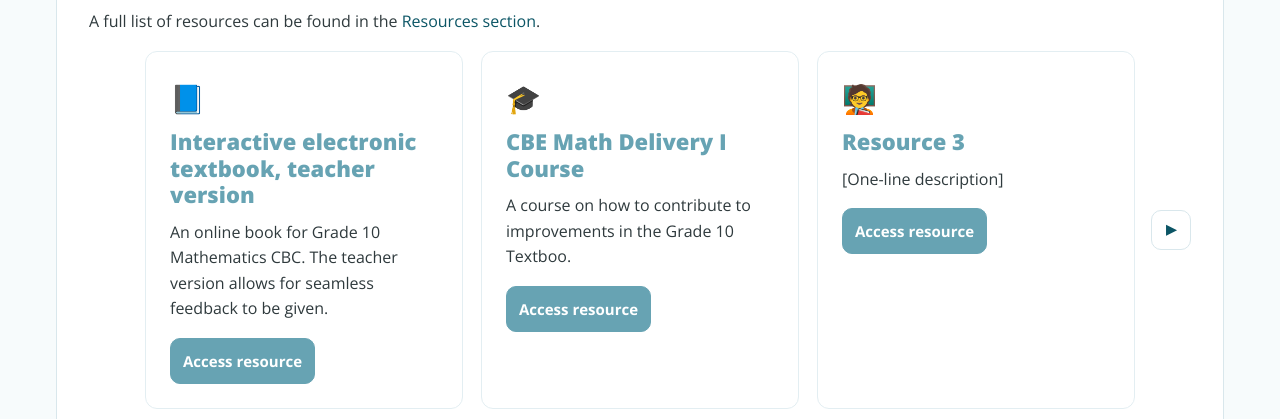
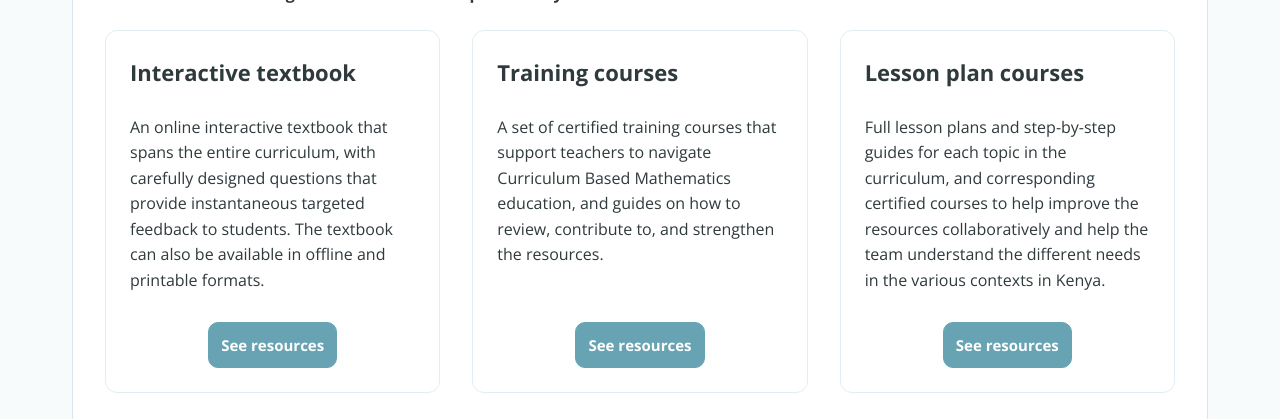
Before and after one commit to IDEMSInternational/cbckenyamathematics, a plain HTML site: page index.html in a window 1280 px wide. Shown: the part 579-998 px from the top of the page. Drawn offline with nearby package versions, Linux system fonts and the light colour scheme.

Commit message:
restructured the home page

```diff
--- a/website-content/css/styles.css
+++ b/website-content/css/styles.css
@@ -8,6 +8,7 @@
     --secondary-color: #0b5565;
     --accent-color: #7a4b00;
     --text-color: #2f3a3d;
+    padding: 0 2rem;
     --light-bg: #f7fbfc;
     --white: #ffffff;
     --border-color: #d9e7ec;
@@ -62,25 +63,19 @@ a:hover {
 main {
     max-width: 1200px;
     margin: 2rem auto;
-    padding: 0 1rem;
+    padding: 0 2rem;
 }
 
 /* ===========================
    Typography
    =========================== */
-h1, h2, h3, h4, h5, h6 {
-    color: var(--secondary-color);
-    margin-bottom: 1rem;
-    line-height: 1.2;
-    font-weight: 800;
-}
-
 h1 {
     font-size: clamp(32px, 6vw, 48px);
 }
 
 h2 {
-    font-size: clamp(24px, 4vw, 32px);
+    font-size: clamp(22px, 3.6vw, 30px);
+    color: var(--primary-color);
     border-bottom: 3px solid var(--primary-color);
     padding-bottom: 0.5rem;
 }
@@ -212,6 +207,11 @@ section.hero ul {
     margin-top: 12px;
 }
 
+.about-preview h2,
+.about-preview h3 {
+    color: var(--primary-color);
+}
+
 /* ===========================
    Cards & Components
    =========================== */
@@ -254,10 +254,16 @@ section.hero ul {
     display: flex;
     flex-direction: column;
     gap: 0.75rem;
+    height: 100%;
 }
 
 .resource-type-card .btn {
-    align-self: flex-start;
+    align-self: center;
+    margin-top: auto;
+}
+
+.resource-type-card h3 {
+    color: var(--text-color);
 }
 
 .resource-list {
@@ -289,80 +295,6 @@ section.hero ul {
     }
     .resource-cta {
         margin-top: 8px;
-    }
-}
-
-/* ===========================
-   Quick Access Carousel
-   =========================== */
-.quick-links-note {
-    margin: 0 0 1rem 0;
-}
-
-.carousel {
-    display: grid;
-    grid-template-columns: auto 1fr auto;
-    align-items: center;
-    gap: 16px;
-}
-
-.carousel-track {
-    display: flex;
-    gap: 18px;
-    overflow: hidden;
-    scroll-behavior: smooth;
-}
-
-.carousel-card {
-    flex: 0 0 calc((100% - 36px) / 3);
-    min-width: 220px;
-}
-
-.carousel-icon {
-    font-size: 28px;
-    margin-bottom: 8px;
-}
-
-.carousel-btn {
-    width: 40px;
-    height: 40px;
-    border-radius: 10px;
-    border: 1px solid var(--border-color);
-    background: var(--white);
-    color: var(--secondary-color);
-    font-weight: 800;
-    cursor: pointer;
-    transition: var(--transition);
-}
-
-.carousel-btn:hover {
-    background: var(--primary-color);
-    color: var(--white);
-    border-color: var(--primary-color);
-}
-
-.carousel-btn.is-hidden {
-    visibility: hidden;
-}
-
-@media (max-width: 900px) {
-    .carousel-card {
-        flex: 0 0 calc((100% - 18px) / 2);
-    }
-}
-
-@media (max-width: 600px) {
-    .carousel {
-        grid-template-columns: 1fr;
-    }
-    .carousel-btn {
-        justify-self: center;
-    }
-    .carousel-track {
-        order: 2;
-    }
-    .carousel-card {
-        flex: 0 0 100%;
     }
 }
 
--- a/website-content/js/navigation.js
+++ b/website-content/js/navigation.js
@@ -104,7 +104,6 @@ function loadPageContent() {
         })
         .then(html => {
             container.innerHTML = html;
-            initCarousels();
             loadResources();
         })
         .catch(() => {
@@ -116,10 +115,9 @@ function loadPageContent() {
  * Load resources from JSON and render into the page
  */
 function loadResources() {
-    const carouselTrack = document.querySelector('[data-resource-carousel]');
     const resourceLists = document.querySelectorAll('[data-resource-list]');
 
-    if (!carouselTrack && resourceLists.length === 0) {
+    if (resourceLists.length === 0) {
         return;
     }
 
@@ -133,11 +131,6 @@ function loadResources() {
             return response.json();
         })
         .then(resources => {
-            if (carouselTrack) {
-                carouselTrack.innerHTML = resources.map(renderResourceCard).join('');
-                initCarousels();
-            }
-
             resourceLists.forEach(resourceList => {
                 const typeFilter = resourceList.getAttribute('data-resource-type');
                 const filteredResources = filterResourcesByType(resources, typeFilter);
@@ -145,9 +138,6 @@ function loadResources() {
             });
         })
         .catch(() => {
-            if (carouselTrack) {
-                carouselTrack.innerHTML = '';
-            }
             resourceLists.forEach(resourceList => {
                 resourceList.innerHTML = '';
             });
@@ -170,18 +160,6 @@ function filterResourcesByType(resources, typeFilter) {
     });
 }
 
-function renderResourceCard(resource) {
-    const link = resource.link || '#';
-    return `
-        <div class="card carousel-card">
-            <div class="carousel-icon">${resource.icon || '📘'}</div>
-            <h3>${resource.title || '[Resource]'}</h3>
-            <p>${resource.shortDescription || ''}</p>
-            <a href="${link}" class="btn btn-primary">Access resource</a>
-        </div>
-    `;
-}
-
 function renderResourceListCard(resource) {
     const link = resource.link || '#';
     return `
@@ -196,46 +174,6 @@ function renderResourceListCard(resource) {
             </div>
         </div>
     `;
-}
-
-/**
- * Initialize simple horizontal carousels
- */
-function initCarousels() {
-    const carousels = document.querySelectorAll('[data-carousel]');
-
-    carousels.forEach(carousel => {
-        const track = carousel.querySelector('.carousel-track');
-        const prevBtn = carousel.querySelector('.carousel-btn.prev');
-        const nextBtn = carousel.querySelector('.carousel-btn.next');
-
-        if (!track || !prevBtn || !nextBtn) {
-            return;
-        }
-
-        const updateButtons = () => {
-            const maxScroll = track.scrollWidth - track.clientWidth;
-            prevBtn.classList.toggle('is-hidden', track.scrollLeft <= 1);
-            nextBtn.classList.toggle('is-hidden', track.scrollLeft >= maxScroll - 1);
-        };
-
-        const scrollByCard = (direction) => {
-            const firstCard = track.querySelector('.carousel-card');
-            const gap = 18;
-            const cardWidth = firstCard ? firstCard.getBoundingClientRect().width : 0;
-            track.scrollBy({ left: direction * (cardWidth + gap), behavior: 'smooth' });
-        };
-
-        prevBtn.addEventListener('click', () => scrollByCard(-1));
-        nextBtn.addEventListener('click', () => scrollByCard(1));
-
-        track.addEventListener('scroll', () => {
-            window.requestAnimationFrame(updateButtons);
-        });
-
-        window.addEventListener('resize', updateButtons);
-        updateButtons();
-    });
 }
 
 /**
--- a/website-content/pages/home.html
+++ b/website-content/pages/home.html
@@ -1,10 +1,6 @@
 <section class="hero">
-    <h2>Grade 10 Mathematics</h2>
-    <p>This project aims to co-create a set of resources for the Grade 10 Mathematics CBC curriculum. It is based on an interactive online textbook, also available offline and as a printable file, and certified courses on:</p>
-    <ul>
-        <li>Textbook content review</li>
-        <li>Lesson plans and step-by-step guides for each topic in the curriculum</li>
-    </ul>
+    <h2>Grade 10 CBC Mathematics Project</h2>
+    <p>Welcome to the Grade 10 CBC Mathematics Project. It aims to facilitate collaboration between teachers, educators, and academics to build on existing resources for the teaching and learning of Grade 10 Mathematics in Kenya.</p>
     <div class="key-contacts">
         <div class="key-contacts-title">Key contacts</div>
         <div class="key-contacts-row">
@@ -20,29 +16,35 @@
     </div>
 </section>
 
-<section class="quick-links">
-    <h2>Quick access resources</h2>
-    <p class="quick-links-note">
-        A full list of resources can be found in the <a href="index.html?page=resources-textbooks">Resources section</a>.
-    </p>
+<section class="about-preview">
+    <h2>About the Project</h2>
+    <p>The team behind the project has created a set of teaching and learning resources that span the entire Grade 10 CBC Mathematics curriculum.</p>
+    <p><strong>These resources are organised into three complementary strands:</strong></p>
 
-    <div class="carousel" data-carousel>
-        <button class="carousel-btn prev" type="button" aria-label="Scroll left">◀</button>
+    <div class="card-grid resource-type-grid">
+        <div class="card resource-type-card">
+            <h3>Interactive textbook</h3>
+            <p>An online interactive textbook that spans the entire curriculum, with carefully designed questions that provide instantaneous targeted feedback to students. The textbook can also be available in offline and printable formats.</p>
+            <a href="index.html?page=resources-textbooks" class="btn btn-primary">See resources</a>
+        </div>
+        <div class="card resource-type-card">
+            <h3>Training courses</h3>
+            <p>A set of certified training courses that support teachers to navigate Curriculum Based Mathematics education, and guides on how to review, contribute to, and strengthen the resources.</p>
+            <a href="index.html?page=resources-training" class="btn btn-primary">See resources</a>
+        </div>
+        <div class="card resource-type-card">
+            <h3>Lesson plan courses</h3>
+            <p>Full lesson plans and step-by-step guides for each topic in the curriculum, and corresponding certified courses to help improve the resources collaboratively and help the team understand the different needs in the various contexts in Kenya.</p>
+            <a href="index.html?page=resources-lesson-plans-numbers" class="btn btn-primary">See resources</a>
+        </div>
+    </div>
 
-        <div class="carousel-track" data-resource-carousel></div>
-
-        <button class="carousel-btn next" type="button" aria-label="Scroll right">▶</button>
-    </div>
-</section>
-
-<section class="about-preview">
-    <h2>About this project</h2>
     <div class="logo-row about-logos">
         <img src="website-content/images/logos/INNODEMS_logo.png" alt="INNODEMS logo">
         <img src="website-content/images/logos/KMS_logo.png" alt="Kenya Mathematical Society logo">
         <img src="website-content/images/logos/IDEMS_logo.png" alt="IDEMS International logo">
     </div>
-    <p class="logo-caption">Developped jointly by INNODEMS, the Kenya Mathematical Society (KMS), and IDEMS International</p>
+    <p class="logo-caption">Developed jointly by INNODEMS, the Kenya Mathematical Society (KMS), and IDEMS International</p>
     <p class="about-note">Teachers or Individuals who contribute actively to the co-creation of resources will be acknowledged here.</p>
-    <a href="index.html?page=about" class="btn btn-secondary about-cta">Full details</a>
+    <a href="index.html?page=about" class="btn btn-primary about-cta">Full details</a>
 </section>
```
